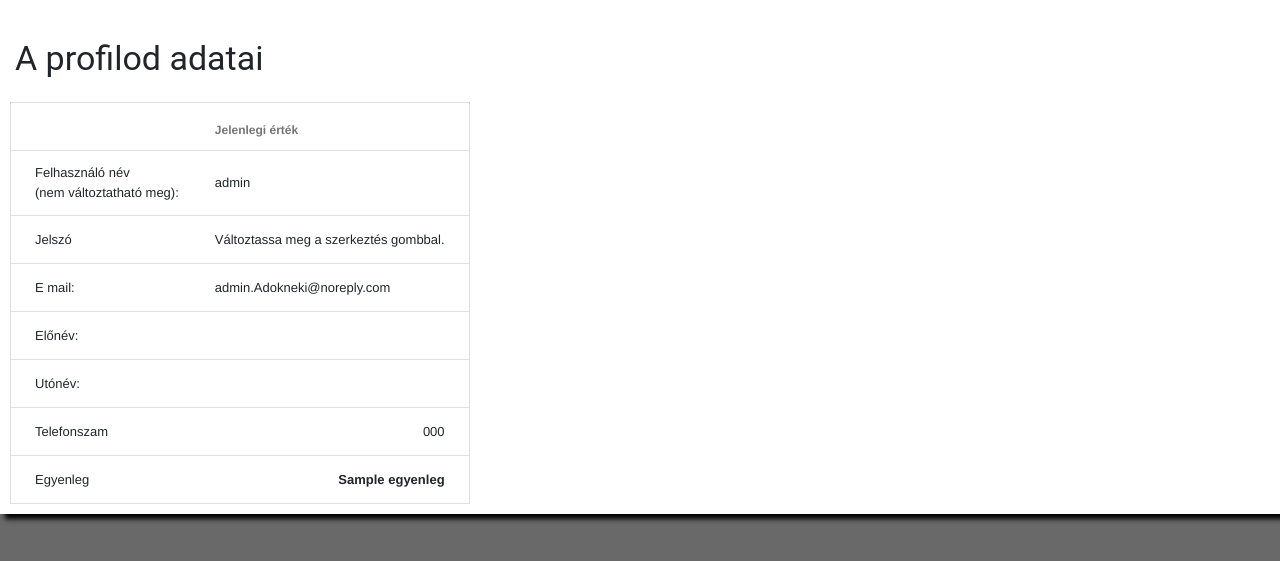
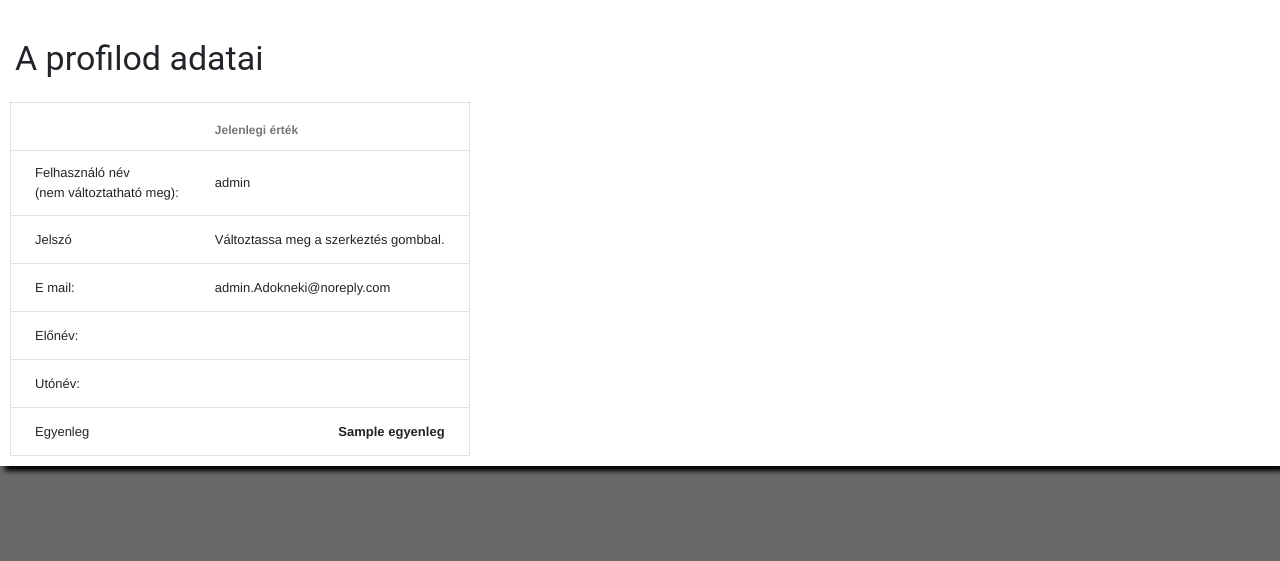
Before and after one commit to KVince002/AdomanyDjango-Rolling, a Django app: template AdomanyOldal/app/templates/app/profil.html in a window 1280 px wide. Shown: the part 187-748 px from the top of the page. Run offline with Django 4.2, Linux system fonts and the light colour scheme; a user stored in the database is signed in; data comes from the database, SQL or seed files in the repository; both versions use the stored data as it was after the commit; the template is opened without the code that fills it: values that come from a table or form of the project are taken from there, most other values are stand-ins (such as "Sample title", 1, 10 or a date in 2020); some libraries are stand-ins or nearby versions.

Commit message:
Telefon mező végleg eltávolítva

```diff
--- a/AdomanyOldal/app/templates/app/profil.html
+++ b/AdomanyOldal/app/templates/app/profil.html
@@ -37,10 +37,6 @@
 				<td class="mdl-data-table__cell--non-numeric">{{felhasznaloAlapertelmezett.last_name}}</td>
 			</tr>
 			<tr>
-				<td class="mdl-data-table__cell--non-numeric">Telefonszam</td>
-				<td class="mdl-data-table__cell">{{felhasznaloKiegeszito.telefon}}</td>
-			</tr>
-			<tr>
 				<td class="mdl-data-table__cell--non-numeric">Egyenleg</td>
 				<td class="mdl-data-table__cell"><strong>{{felhasznaloKiegeszito.egyenleg}}</strong></td>
 			</tr>
```
Also changed, not shown: AdomanyOldal/db.sqlite3.
